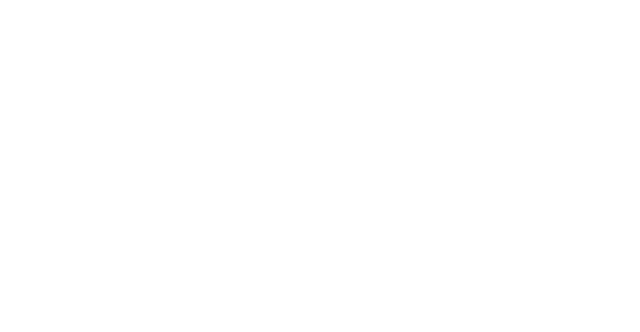
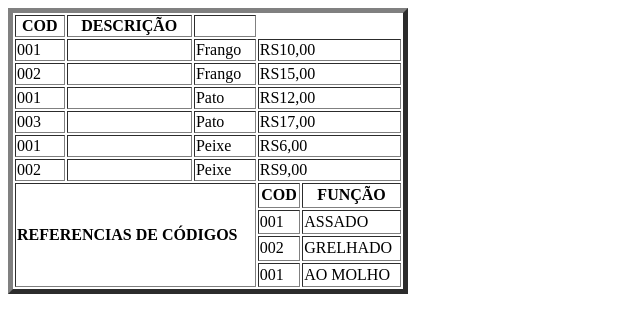
Before and after one commit to Pedro-H-Gregorio/DAW, a plain HTML site: page Tabelas_HTML/comidas.html in a window 1280 px wide. Shown: the whole page, without its empty margins (0-640 px from the left). Drawn offline with Linux system fonts and the light colour scheme.

Commit message:
Terminando a atividade de tabelas e listas

```diff
--- a/Tabelas_HTML/comidas.html
+++ b/Tabelas_HTML/comidas.html
@@ -4,9 +4,68 @@
     <meta charset="UTF-8">
     <meta http-equiv="X-UA-Compatible" content="IE=edge">
     <meta name="viewport" content="width=device-width, initial-scale=1.0">
-    <title>Document</title>
+    <title>Comidas</title>
 </head>
 <body>
-
+    <table width="400" border="5" color="gray">
+        <tr>
+            <th>COD</th>
+            <th>DESCRIÇÃO</th>
+            <th></th>
+        </tr>
+        <tr>
+            <td>001</td>
+            <td></td>
+            <td>Frango</td>
+            <td colspan="2">RS10,00</td>
+        </tr>
+        <tr>
+            <td>002</td>
+            <td></td>
+            <td>Frango</td>
+            <td colspan="2">RS15,00</td>
+        </tr>
+        <tr>
+            <td>001</td>
+            <td></td>
+            <td>Pato</td>
+            <td colspan="2">RS12,00</td>
+        </tr>
+        <tr>
+            <td>003</td>
+            <td></td>
+            <td>Pato</td>
+            <td colspan="2">RS17,00</td>
+        </tr>
+        <tr>
+            <td >001</td>
+            <td></td>
+            <td>Peixe</td>
+            <td colspan="2">RS6,00</td>
+        </tr>
+        <tr>
+            <td>002</td>
+            <td></td>
+            <td>Peixe</td>
+            <td colspan="2">RS9,00</td>
+        </tr>
+        <tr>
+            <th rowspan="4" colspan="3" height="100" align="left">REFERENCIAS DE CÓDIGOS</th>
+            <th>COD</th>
+            <th>FUNÇÃO</th>
+        </tr>
+        <tr>
+            <td>001</td>
+            <td>ASSADO</td>
+        </tr>
+        <tr>
+            <td>002</td>
+            <td>GRELHADO</td>
+        </tr>
+        <tr>
+            <td>001</td>
+            <td>AO MOLHO</td>
+        </tr>
+    </table>
 </body>
 </html>
```
Also changed, not shown: Tabelas_HTML/componetes.html (+2 -0 lines).
